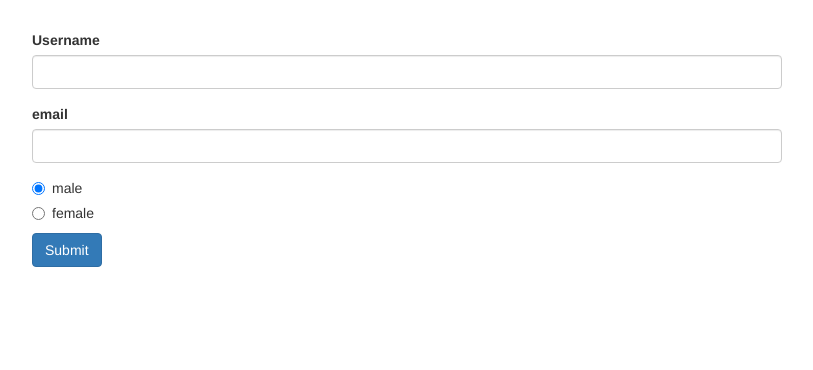
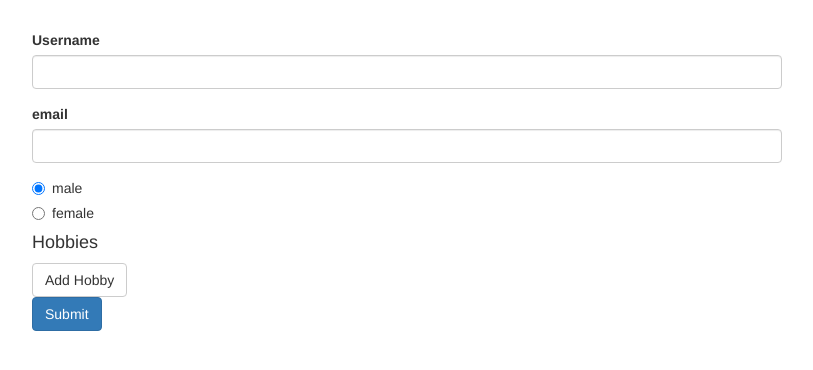
Before and after one commit to olegbezk/ng4-forms-reactive, an Angular app: page / in a window 1280 px wide. Shown: the top 370 px of the page, without its empty margins (233-1046 px from the left). Built offline with nearby package versions, Linux system fonts and the light colour scheme.

Commit message:
arrays of form controls

```diff
--- a/src/app/app.component.html
+++ b/src/app/app.component.html
@@ -1,7 +1,7 @@
 <div class="container">
   <div class="row">
     <div class="col-xs-12 col-sm-10 col-md-8 col-sm-offset-1 col-md-offset-2">
-      <form [formGroup]="singUpForm" (ngSubmit)="onSubmit()">
+      <form [formGroup]="signUpForm" (ngSubmit)="onSubmit()">
         <div formGroupName="userData">
           <div class="form-group">
             <label for="username">Username</label>
@@ -10,7 +10,7 @@
               id="username"
               formControlName="username"
               class="form-control">
-            <span *ngIf="!singUpForm.get('userData.username').valid && singUpForm.get('userData.username').touched"
+            <span *ngIf="!signUpForm.get('userData.username').valid && signUpForm.get('userData.username').touched"
                   class="help-block">Please enter a valid username!</span>
           </div>
           <div class="form-group">
@@ -20,7 +20,7 @@
               id="email"
               formControlName="email"
               class="form-control">
-            <span *ngIf="!singUpForm.get('userData.email').valid && singUpForm.get('userData.email').touched"
+            <span *ngIf="!signUpForm.get('userData.email').valid && signUpForm.get('userData.email').touched"
                   class="help-block">Please enter a valid email!</span>
           </div>
         </div>
@@ -32,7 +32,17 @@
               [value]="gender">{{ gender }}
           </label>
         </div>
-        <span *ngIf="!singUpForm.valid && singUpForm.touched"
+        <div formArrayName="hobbies">
+          <h4>Hobbies</h4>
+          <button class="btn btn-default" type="button"
+                  (click)="onAddHobby()">Add Hobby
+          </button>
+          <div class="form-group"
+               *ngFor="let hobbieControl of signUpForm.get('hobbies').controls; let i = index">
+            <input type="text" class="form-control" [formControlName]="i">
+          </div>
+        </div>
+        <span *ngIf="!signUpForm.valid && signUpForm.touched"
               class="help-block">Please choose gender!</span>
         <button class="btn btn-primary" type="submit">Submit</button>
       </form>
--- a/src/app/app.component.ts
+++ b/src/app/app.component.ts
@@ -1,5 +1,5 @@
 import {Component, OnInit} from '@angular/core';
-import {FormControl, FormGroup, Validators } from '@angular/forms';
+import { FormArray, FormControl, FormGroup, Validators } from '@angular/forms';
 
 @Component({
   selector: 'app-root',
@@ -8,19 +8,25 @@
 })
 export class AppComponent implements OnInit {
   genders = ['male', 'female'];
-  singUpForm: FormGroup;
+  signUpForm: FormGroup;
 
   ngOnInit() {
-    this.singUpForm = new FormGroup({
+    this.signUpForm = new FormGroup({
       'userData': new FormGroup({
         'username': new FormControl(null, Validators.required),
         'email': new FormControl(null, [Validators.required, Validators.email])
       }),
-      'gender': new FormControl('male')
+      'gender': new FormControl('male'),
+      'hobbies': new FormArray([])
     });
   }
 
   onSubmit() {
-    console.log(this.singUpForm);
+    console.log(this.signUpForm);
+  }
+
+  onAddHobby() {
+    const control = new FormControl(null, Validators.required);
+    (<FormArray>this.signUpForm.get('hobbies')).push(control);
   }
 }
```
